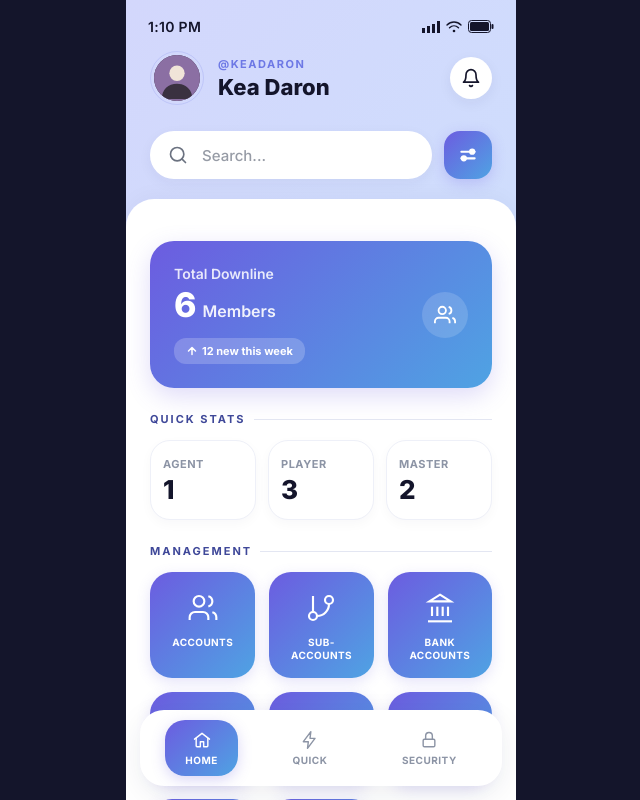
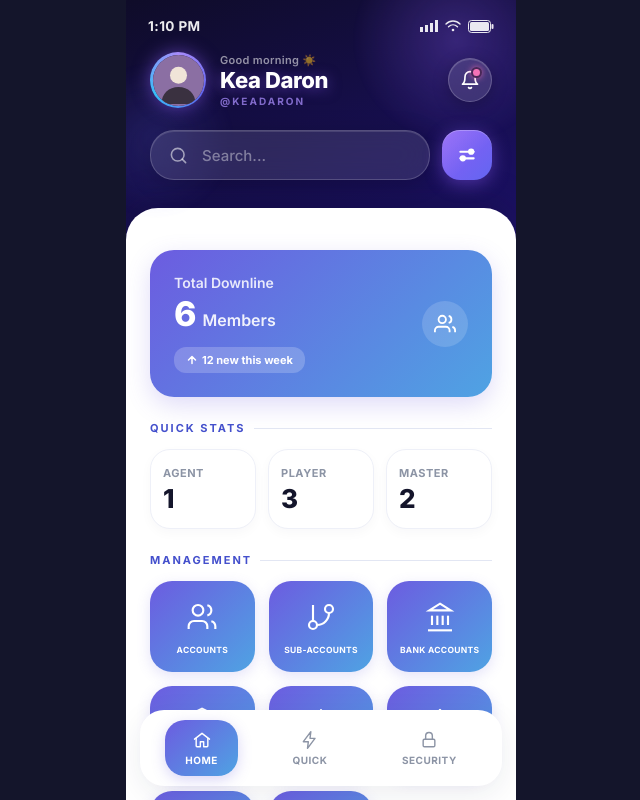
Before and after one commit to kea-daron/backoffice, a plain HTML site: page index.html in a window 1280 px wide. Shown: the whole page, without its empty margins (319-959 px from the left). Drawn offline with Linux system fonts and the light colour scheme.

Commit message:
Update UI

```diff
--- a/css/base.css
+++ b/css/base.css
@@ -14,7 +14,7 @@ body{
   height:100dvh;
   min-height:100vh;
   min-height:100dvh;
-  background:linear-gradient(135deg, #6C5CE0 0%, #4FA3E3 100%);
+  background: linear-gradient(160deg, #0f0c29 0%, #1a1060 35%, #2d1b8b 65%, #1e0a4a 100%);
   display:flex;
   flex-direction:column;
   position:relative;
--- a/css/components.css
+++ b/css/components.css
@@ -192,14 +192,20 @@
   stroke-width:1.6;
 }
 .action-label{
-  font-size:10px;
+  font-size:8.5px;
   font-weight:700;
-  letter-spacing:0.4px;
+  letter-spacing:0.3px;
   color:#fff;
   text-transform:uppercase;
   text-align:center;
   line-height:1.3;
   padding:0 2px;
+}
+
+/* Security grid — bigger icons */
+.security-grid .icon-box svg{
+  width:40px;
+  height:40px;
 }
 
 /* filter chip */
@@ -456,31 +462,42 @@
 .search-section {
   position: relative;
   z-index: 100;
+  padding-bottom: 4px;
 }
 
 .search-container {
   display: flex;
   gap: 12px;
-  padding: 0 24px 20px;
+  padding: 0 24px 24px;
   align-items: center;
 }
 
 .search-bar {
   display: flex;
   align-items: center;
-  background: #ffffff;
+  background: rgba(255, 255, 255, 0.11);
+  backdrop-filter: blur(16px);
+  -webkit-backdrop-filter: blur(16px);
+  border: 1px solid rgba(255, 255, 255, 0.18);
   border-radius: 24px;
   padding: 0 18px;
-  height: 48px;
+  height: 50px;
   flex: 1;
-  box-shadow: 0 4px 14px rgba(30, 32, 70, 0.05);
+  box-shadow: 0 4px 24px rgba(0,0,0,0.2), inset 0 1px 0 rgba(255,255,255,0.12);
+  transition: border-color 0.2s ease, box-shadow 0.2s ease, background 0.2s ease;
+}
+
+.search-bar:focus-within {
+  border-color: rgba(167, 139, 250, 0.6);
+  background: rgba(255, 255, 255, 0.16);
+  box-shadow: 0 4px 24px rgba(0,0,0,0.2), 0 0 0 3px rgba(139,92,246,0.15), inset 0 1px 0 rgba(255,255,255,0.15);
 }
 
 .search-bar svg.search-icon {
-  width: 20px;
-  height: 20px;
+  width: 19px;
+  height: 19px;
   margin-right: 12px;
-  color: var(--ink-soft);
+  color: rgba(255, 255, 255, 0.55);
   flex-shrink: 0;
 }
 
@@ -489,7 +506,7 @@
   background: transparent;
   outline: none;
   font-size: 15px;
-  color: #14152b;
+  color: #ffffff;
   width: 100%;
   height: 100%;
   font-family: inherit;
@@ -497,14 +514,14 @@
 }
 
 .search-bar input::placeholder {
-  color: var(--ink-soft);
-  opacity: 0.7;
+  color: rgba(255, 255, 255, 0.4);
+  opacity: 1;
 }
 
 .search-clear-btn {
   background: transparent;
   border: none;
-  color: var(--ink-soft);
+  color: rgba(255,255,255,0.5);
   cursor: pointer;
   padding: 4px;
   margin-left: 8px;
@@ -512,12 +529,13 @@
   align-items: center;
   justify-content: center;
   border-radius: 50%;
-  transition: background-color 0.15s ease;
+  transition: background-color 0.15s ease, color 0.15s ease;
   flex-shrink: 0;
 }
 
 .search-clear-btn:hover {
-  background-color: var(--parchment);
+  background-color: rgba(255,255,255,0.1);
+  color: rgba(255,255,255,0.9);
 }
 
 .search-clear-btn svg {
@@ -531,33 +549,44 @@
 }
 
 .filter-btn {
-  width: 48px;
-  height: 48px;
-  border-radius: 16px;
-  background: linear-gradient(135deg, #6C5CE0 0%, #4FA3E3 100%);
+  width: 50px;
+  height: 50px;
+  border-radius: 18px;
+  background: linear-gradient(135deg, #8b5cf6 0%, #6366f1 100%);
   color: #ffffff;
   border: none;
   display: flex;
   align-items: center;
   justify-content: center;
   cursor: pointer;
-  box-shadow: 0 4px 14px rgba(108, 92, 224, 0.25);
-  transition: transform 0.15s cubic-bezier(0.4, 0, 0.2, 1), box-shadow 0.15s ease;
+  box-shadow: 0 4px 18px rgba(139,92,246,0.45), inset 0 1px 0 rgba(255,255,255,0.25);
+  transition: transform 0.2s cubic-bezier(0.4, 0, 0.2, 1), box-shadow 0.2s ease;
   flex-shrink: 0;
+  position: relative;
+  overflow: hidden;
+}
+.filter-btn::before {
+  content: "";
+  position: absolute;
+  inset: 0;
+  background: linear-gradient(135deg, rgba(255,255,255,0.15) 0%, transparent 60%);
+  border-radius: inherit;
 }
 
 .filter-btn:hover {
-  box-shadow: 0 6px 18px rgba(108, 92, 224, 0.35);
-  transform: translateY(-1px);
+  box-shadow: 0 6px 24px rgba(139,92,246,0.6), inset 0 1px 0 rgba(255,255,255,0.3);
+  transform: translateY(-2px);
 }
 
 .filter-btn:active {
-  transform: scale(0.95);
+  transform: scale(0.93);
 }
 
 .filter-btn svg {
   width: 20px;
   height: 20px;
+  position: relative;
+  z-index: 1;
 }
 
 /* Search results dropdown overlay */
--- a/css/layout.css
+++ b/css/layout.css
@@ -4,48 +4,63 @@
   justify-content:space-between;
   align-items:center;
   padding:18px 22px 8px;
-  font-size:14px;
-  font-weight:600;
-  color:var(--parchment);
-  letter-spacing:0.3px;
+  font-size:13.5px;
+  font-weight:700;
+  color:rgba(255,255,255,0.95);
+  letter-spacing:0.4px;
+  position:relative;
+  z-index:2;
 }
-.statusbar .icons{display:flex;align-items:center;gap:6px;}
+.statusbar .icons{display:flex;align-items:center;gap:7px;color:rgba(255,255,255,0.9);}
 
 /* header */
 .header{
   display:flex;
   align-items:center;
   gap:14px;
-  padding:8px 24px 26px;
+  padding:10px 24px 22px;
+  position:relative;
+  z-index:2;
 }
 .avatar-ring{
-  width:54px;
-  height:54px;
+  width:56px;
+  height:56px;
   border-radius:50%;
-  border:1.5px solid var(--accent);
-  padding:3px;
+  background: conic-gradient(from 0deg, #a78bfa, #6366f1, #38bdf8, #a78bfa);
+  padding:2.5px;
   flex-shrink:0;
+  box-shadow: 0 0 18px rgba(139,92,246,0.55);
 }
 .avatar{
   width:100%;
   height:100%;
   border-radius:50%;
   overflow:hidden;
-  background:#3a3140;
+  background:#1e1540;
 }
 .avatar svg{width:100%;height:100%;display:block;}
-.header .names{display:flex;flex-direction:column;gap:3px;}
-.header .role{
-  font-size:10.5px;
-  letter-spacing:1.8px;
-  text-transform:uppercase;
-  color:var(--brass-soft);
+.header .names{display:flex;flex-direction:column;gap:1px;}
+.header-greeting{
+  font-size:11px;
   font-weight:600;
+  color:rgba(255,255,255,0.55);
+  letter-spacing:0.3px;
 }
 .header .name{
   font-size:22px;
-  font-weight:600;
-  color:var(--parchment);
+  font-weight:800;
+  color:#ffffff;
+  letter-spacing:-0.4px;
+  line-height:1.15;
+  text-shadow: 0 2px 14px rgba(139,92,246,0.5);
+}
+.header .role{
+  font-size:10px;
+  letter-spacing:2px;
+  text-transform:uppercase;
+  color: rgba(167,139,250,0.75);
+  font-weight:700;
+  margin-top:1px;
 }
 
 /* sheet */
@@ -178,48 +193,96 @@
 
 /* Home View Layout & Header Overrides */
 #view-home {
-  background: linear-gradient(135deg, #d3d7fc 0%, #cbe3fe 100%);
+  background: linear-gradient(160deg,
+    #0f0c29 0%,
+    #1a1060 35%,
+    #2d1b8b 65%,
+    #1e0a4a 100%
+  );
+  position: relative;
+  overflow: hidden;
 }
+
+/* Animated ambient orbs */
+#view-home::before {
+  content: "";
+  position: absolute;
+  top: -60px;
+  right: -40px;
+  width: 200px;
+  height: 200px;
+  background: radial-gradient(circle, rgba(139,92,246,0.35) 0%, transparent 70%);
+  border-radius: 50%;
+  animation: pulse-orb 4s ease-in-out infinite;
+  pointer-events: none;
+  z-index: 0;
+}
+#view-home::after {
+  content: "";
+  position: absolute;
+  top: 60px;
+  left: -50px;
+  width: 160px;
+  height: 160px;
+  background: radial-gradient(circle, rgba(99,102,241,0.25) 0%, transparent 70%);
+  border-radius: 50%;
+  animation: pulse-orb 4s ease-in-out infinite 1.5s;
+  pointer-events: none;
+  z-index: 0;
+}
+@keyframes pulse-orb {
+  0%, 100% { opacity: 0.7; transform: scale(1); }
+  50% { opacity: 1; transform: scale(1.12); }
+}
+
 #view-home .statusbar {
-  color: #14152b;
-}
-#view-home .header .role {
-  color: var(--ink);
-  text-transform: uppercase;
-  font-size: 11px;
-  font-weight: 700;
-  letter-spacing: 1.5px;
-}
-#view-home .header .name {
-  color: #14152b;
-  font-weight: 750;
-}
-#view-home .header .avatar-ring {
-  border-color: rgba(109, 120, 229, 0.2);
+  color: rgba(255,255,255,0.92);
 }
 #view-home .sheet {
   background: #ffffff;
-  box-shadow: 0 -4px 20px rgba(30, 32, 70, 0.03);
+  box-shadow: 0 -8px 32px rgba(15, 12, 41, 0.25);
+  border-radius: 32px 32px 0 0;
 }
 
 /* Bell button */
 .bell-btn {
   margin-left: auto;
-  width: 42px;
-  height: 42px;
+  width: 44px;
+  height: 44px;
   border-radius: 50%;
   border: none;
-  background: #ffffff;
-  color: #14152b;
+  background: rgba(255,255,255,0.12);
+  backdrop-filter: blur(12px);
+  -webkit-backdrop-filter: blur(12px);
+  border: 1px solid rgba(255,255,255,0.2);
+  color: #ffffff;
   display: flex;
   align-items: center;
   justify-content: center;
   cursor: pointer;
-  box-shadow: 0 4px 14px rgba(30, 32, 70, 0.06);
-  transition: transform 0.15s ease, background 0.15s ease;
+  box-shadow: 0 4px 16px rgba(0,0,0,0.25), inset 0 1px 0 rgba(255,255,255,0.15);
+  transition: transform 0.2s ease, background 0.2s ease, box-shadow 0.2s ease;
+  position: relative;
+}
+.bell-btn::after {
+  content: "";
+  position: absolute;
+  top: 8px;
+  right: 9px;
+  width: 7px;
+  height: 7px;
+  background: #f472b6;
+  border-radius: 50%;
+  border: 2px solid rgba(30,21,64,0.8);
+  box-shadow: 0 0 6px rgba(244,114,182,0.8);
+}
+.bell-btn:hover {
+  background: rgba(255,255,255,0.2);
+  box-shadow: 0 6px 20px rgba(0,0,0,0.3), inset 0 1px 0 rgba(255,255,255,0.2);
+  transform: translateY(-1px);
 }
 .bell-btn:active {
-  transform: scale(0.95);
+  transform: scale(0.93);
 }
 .bell-btn svg {
   width: 20px;
--- a/css/variables.css
+++ b/css/variables.css
@@ -1,16 +1,23 @@
 :root{
-  --ink:#6D78E5;
-  --ink-2:#545fc4;
-  --ink-soft:#6b7280;
-  --parchment:#f7f8fc;
-  --parchment-2:#eef0f8;
-  --rule:#e3e6f2;
-  --brass:#6D78E5;
-  --brass-dark:#3f4899;
-  --brass-soft:#dee1fa;
-  --accent:#e3e5fb;
-  --sage:#2f9e64;
-  --alert:#ef4444;
-  --grad-start:#8B90F0;
-  --grad-end:#6C4FBF;
+  --ink:#7C85F5;
+  --ink-2:#5B67E8;
+  --ink-soft:#9aa3b8;
+  --parchment:#f4f6fb;
+  --parchment-2:#eef0f9;
+  --rule:#e2e6f3;
+  --brass:#7C85F5;
+  --brass-dark:#4450cc;
+  --brass-soft:#dde0fd;
+  --accent:#e8eafd;
+  --sage:#22c78a;
+  --alert:#f05252;
+  --grad-start:#a78bfa;
+  --grad-end:#6366f1;
+
+  /* Header hero gradient */
+  --hero-top:#0f0c29;
+  --hero-mid:#1a1060;
+  --hero-bot:#2d1b8b;
+  --hero-accent:#7c3aed;
+  --hero-glow:rgba(139,92,246,0.45);
 }
--- a/index.html
+++ b/index.html
@@ -35,8 +35,9 @@
       </div>
     </div>
     <div class="names">
+      <span class="header-greeting" id="home-greeting">Good evening 👋</span>
+      <span class="name">Kea Daron</span>
       <span class="role">@keadaron</span>
-      <span class="name">Kea Daron</span>
     </div>
     <button class="bell-btn">
       <svg viewBox="0 0 24 24"><path d="M18 8A6 6 0 0 0 6 8c0 7-3 9-3 9h18s-3-2-3-9M13.73 21a2 2 0 0 1-3.46 0" stroke="currentColor" fill="none" stroke-width="2" stroke-linecap="round" stroke-linejoin="round"/></svg>
--- a/js/init.js
+++ b/js/init.js
@@ -8,3 +8,14 @@ renderGlobalTransactions();
 renderWinLossReport();
 renderRoles();
 renderUserAccounts();
+
+/* Dynamic time-based greeting */
+(function setGreeting() {
+  const h = new Date().getHours();
+  const el = document.getElementById('home-greeting');
+  if (!el) return;
+  if (h >= 5 && h < 12)  el.textContent = 'Good morning \u2600\uFE0F';
+  else if (h >= 12 && h < 17) el.textContent = 'Good afternoon \uD83C\uDF1E';
+  else if (h >= 17 && h < 21) el.textContent = 'Good evening \uD83C\uDF07';
+  else el.textContent = 'Good night \uD83C\uDF19';
+})();
```
